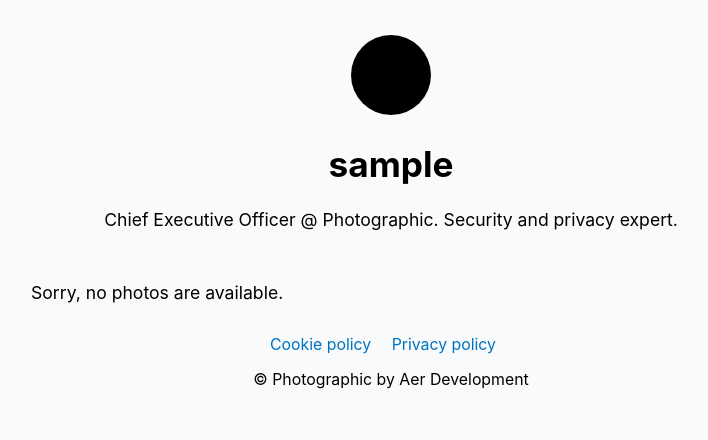
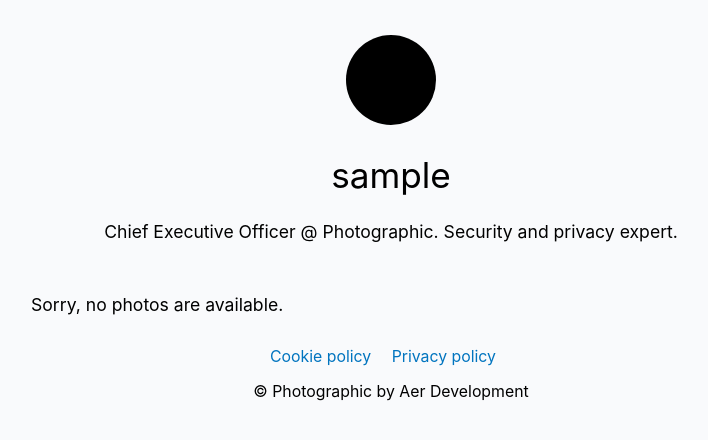
Before and after one commit to adrianeriksen/photographic, a Django app: a page that uses photographic/templates/base.html in a window 1280 px wide. Shown: the part 57-497 px from the top of the page, without its empty margins (249-957 px from the left). Run offline with Django 3.2, Linux system fonts and the light colour scheme; the visitor is signed in with stand-in values (Sample User, id 1); data comes from the database, SQL or seed files in the repository; data that the repository does not hold is empty.

Commit message:
Adjust profile information spacing

```diff
--- a/photographic/static/style.css
+++ b/photographic/static/style.css
@@ -90,9 +90,19 @@ a:hover {
     margin: 2em 0;
 }
 
+.photographer-information h1 {
+    font-weight: normal;
+}
+
+.photographer-information h1,
+.photographer-information p {
+    margin: 1.4rem 0;
+}
+
+
 div.avatar {
-    width: 80px;
-    height: 80px;
+    width: 90px;
+    height: 90px;
     background-color: black;
     border-radius: 50%;
     display: inline-block;
```
